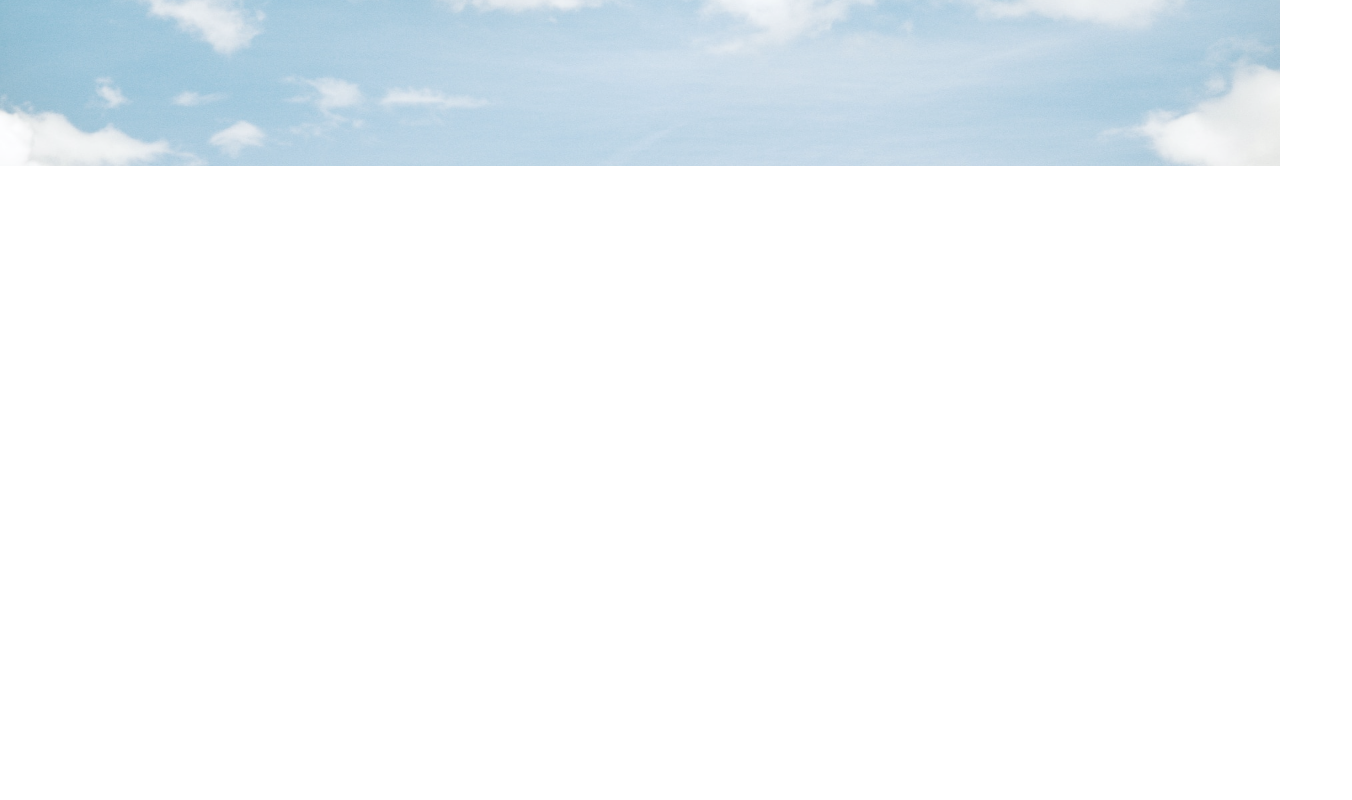
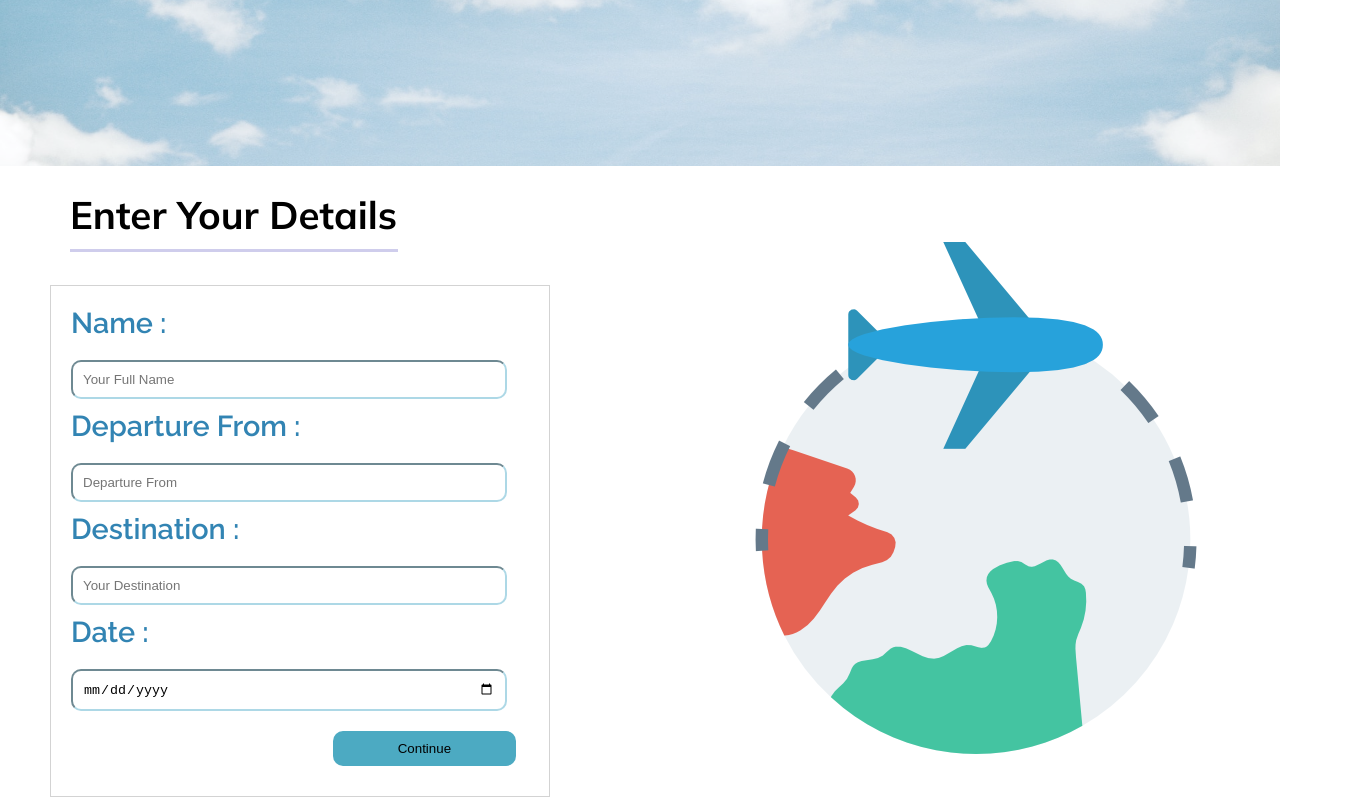
Before and after one commit to anandgupta887/Err_404-Indicoders-005-flight_with_gst_invoice, a React (Create React App) app: page / in a window 1280 px wide. Shown: the part 660-1460 px from the top of the page, 1352 px wide, since content can reach past the window. Before the commit the page ends 830 px from the top, so only its background shows below. Built offline with nearby package versions, Linux system fonts and the light colour scheme.

Commit message:
Style Main Section

```diff
--- a/src/App.js
+++ b/src/App.js
@@ -1,12 +1,14 @@
 import "./App.css";
 import Home from "./assests/components/Home";
 import Header from "./assests/components/Header";
+import Services from "./assests/components/Services";
 
 function App() {
   return (
     <div className="App">
     <Header />
     <Home />
+    <Services />
     </div>
   );
 }
--- /dev/null
+++ b/src/assests/components/Services.js
@@ -0,0 +1,94 @@
+import React, {useState} from "react";
+import "../styles/Services.css";
+import World from "../images/world.png"
+
+function Services() {
+
+    const [name, setName] = useState("");
+    const [depart, setDepart] = useState("");
+    const [dest, setDest] = useState("");
+    const [date, setDate] = useState("");
+
+    const onChangeName = (e) => {
+        setName(e.target.value);
+      };
+
+      const onChangedepart = (e) => {
+        setDepart(e.target.value);
+      };
+
+      const onChangedest = (e) => {
+        setDest(e.target.value);
+      };
+
+      const onChangedate = (e) => {
+        setDate(e.target.value);
+      };
+
+    const createData = () => {
+            //
+    }
+
+  return (
+    <div className="services">
+      <h1 className = "services_heading">Enter Your Details</h1>
+
+      <div className="services_main">
+        <div className="services_left">
+          <form className="form_left">
+              <h3 className="form__subHeading">Name :</h3>
+              <input
+                className="form__input"
+                onChange={onChangeName}
+                value={name}
+                type="text"
+                placeholder = "Your Full Name"
+                required
+              />
+
+              <h3 className="form__subHeading">Departure From :</h3>
+              <input
+                className="form__input"
+                onChange={onChangedepart}
+                value={depart}
+                type="text"
+                placeholder = "Departure From"
+                required
+              />
+
+              <h3 className="form__subHeading">Destination :</h3>
+              <input
+                className="form__input"
+                onChange={onChangedest}
+                value={dest}
+                type="text"
+                placeholder = "Your Destination"
+                required
+              />
+
+              <h3 className="form__subHeading">Date :</h3>
+              <input
+                className="form__input"
+                onChange={onChangedate}
+                value={date}
+                type="date"
+                placeholder = "Date"
+                required
+              />
+                    <br/>
+              <button type="submit" className="form__btn" onClick={createData}>
+                 Continue
+               </button>
+            </form>
+
+        </div>
+
+        <div className="services_right">
+                <img className = "services_right_img" src={World} alt=""/>
+        </div>
+      </div>
+    </div>
+  );
+}
+
+export default Services;
--- /dev/null
+++ b/src/assests/styles/Services.css
@@ -0,0 +1,59 @@
+.services_heading {
+  text-align: left;
+  padding: 20px 0 20px 20px;
+  font-family: "Mulish", sans-serif;
+  font-size: 2.4rem;
+  margin-left: 50px;
+}
+
+.services_heading:after {
+  content: "";
+  background: rgb(207, 205, 236);
+  display: block;
+  height: 3px;
+  width: 328px;
+  margin: 10px 0;
+}
+
+.services_main {
+  display: grid;
+  grid-template-columns: 600px auto;
+}
+
+.services_left {
+  padding: 20px;
+  margin: 3px 50px;
+  border: 1px solid lightgray;
+}
+
+.form__subHeading {
+  font-size: 1.8rem;
+  font-family: "Raleway", sans-serif;
+  color: #3284b3;
+  margin-bottom: 10px;
+}
+
+.form__input {
+  margin: 10px 0;
+  border-radius: 10px;
+  width: 90%;
+  padding: 10px;
+  outline: none;
+  border-color: lightblue;
+}
+
+.form__btn {
+  border: none;
+  padding: 10px;
+  float: right;
+  margin: 10px 13px;
+  background: #4caac2;
+  cursor: pointer;
+  border-radius: 10px;
+  width: 40%;
+}
+
+.services_right_img {
+  margin: 0 120px;
+  margin-top: -40px;
+}
```
Also changed, not shown: src/assests/components/Footer.js (added, +19 -0 lines), src/assests/images/world.png (added), src/assests/styles/Footer.css (added), 1 other file (tests, documents, lock files or other folders).
